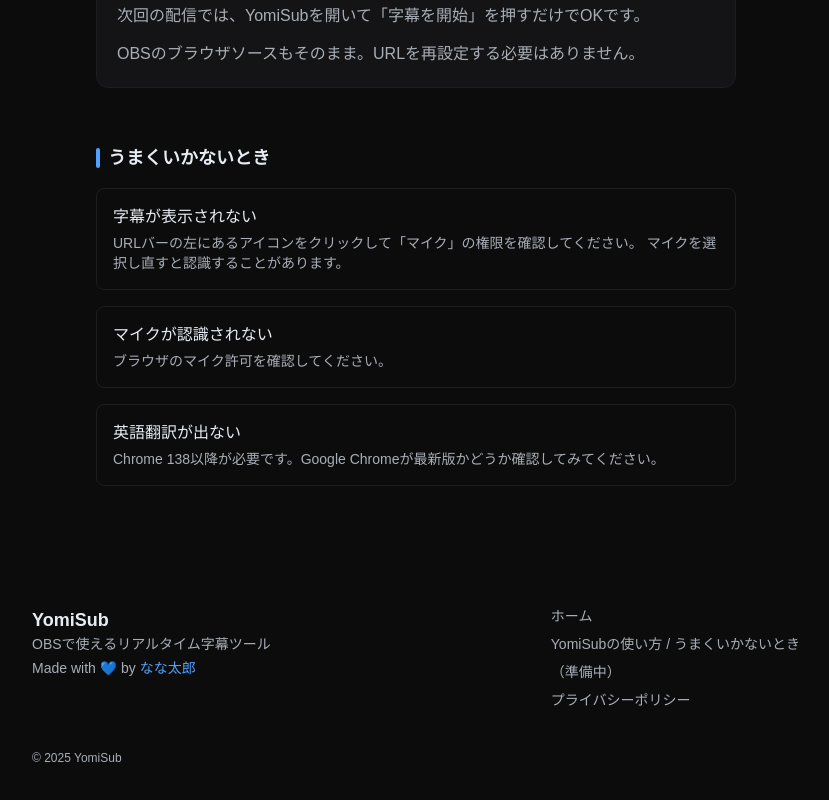
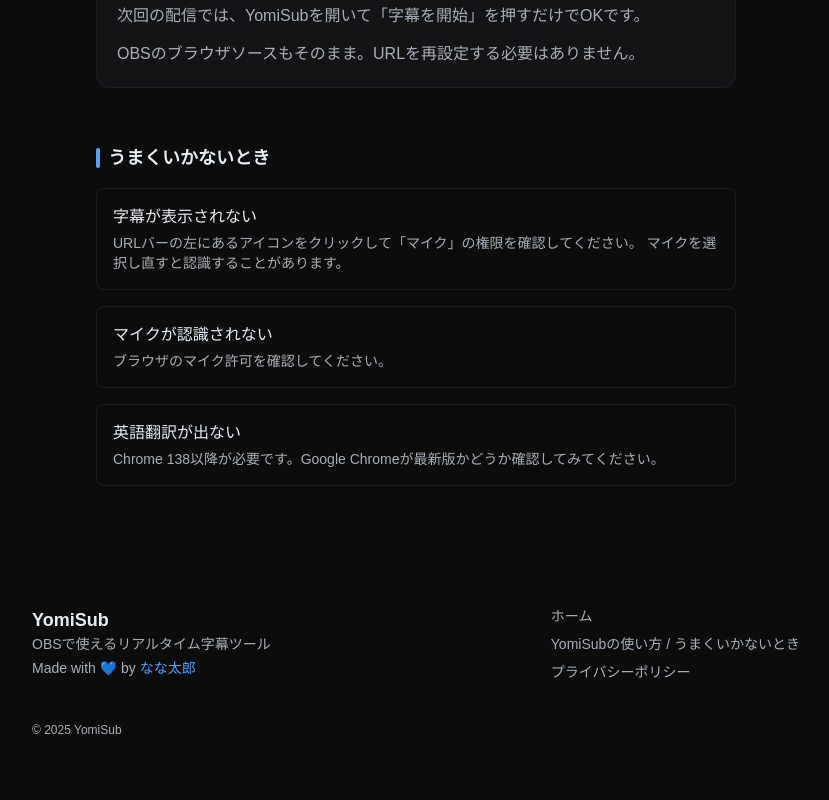
Before and after one commit to nxouv/yomisub, a Next.js app: page /about in a window 1280 px wide. Shown: the part 1337-2137 px from the top of the page, without its empty margins (224-1053 px from the left). Built offline with nearby package versions, Linux system fonts and the light colour scheme; no server answers; a web font is replaced by a local one.

Commit message:
フッターから準備中のリンクを削除し、プライバシーポリシーへのリンクを残しました。

```diff
--- a/components/layout/Footer.tsx
+++ b/components/layout/Footer.tsx
@@ -35,9 +35,6 @@
             <Link href="/about" className="text-yomi-text-sub hover:text-yomi-text">
               YomiSubの使い方 / うまくいかないとき
             </Link>
-            <Link href="#" className="text-yomi-text-sub hover:text-yomi-text">
-              （準備中）
-            </Link>
             <Link href="https://nanataro.app/privacy" className="text-yomi-text-sub hover:text-yomi-text">
               プライバシーポリシー
             </Link>
```
